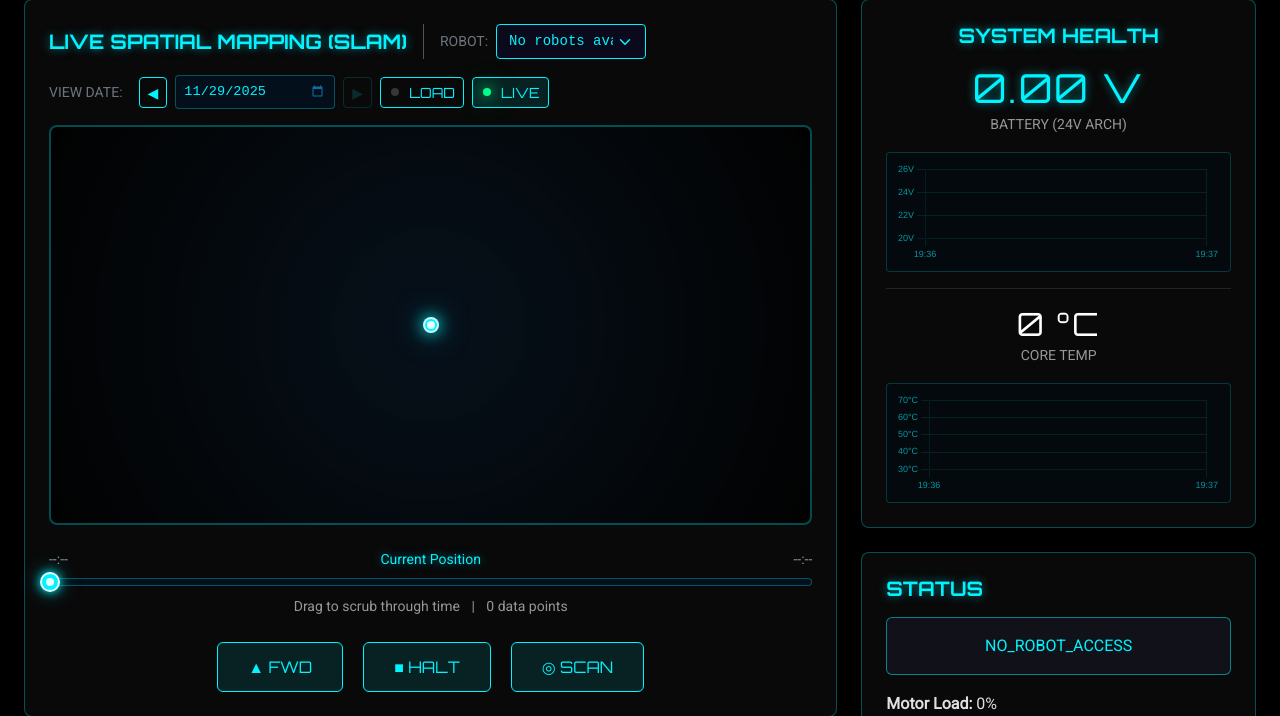
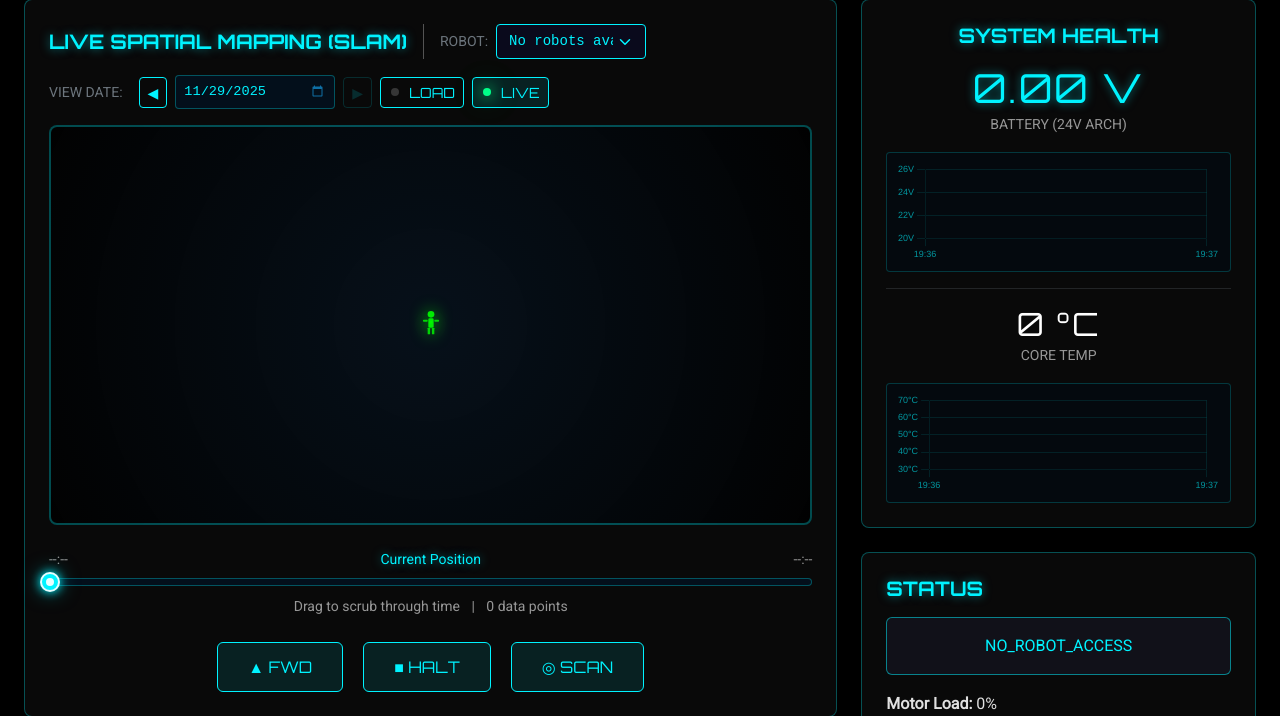
Before and after one commit to pilakkat/sitara_app, a Flask app: page /dashboard in a window 1280 px wide. Shown: the part 97-813 px from the top of the page. Run offline with Flask 3, Linux system fonts and the light colour scheme; the visitor is signed in with stand-in values (Sample User, id 1); data that the repository does not hold is empty.

Commit message:
Enhance robot marker representation; update size, add SVG structure, and implement dynamic status colors

```diff
--- a/static/css/components.css
+++ b/static/css/components.css
@@ -62,31 +62,32 @@
     height: 100%;
 }
 
-/* Robot Marker */
+/* Robot Marker - Humanoid SVG */
 .robot-marker {
     position: absolute;
-    width: 16px;
-    height: 16px;
-    background: var(--neon-blue);
-    border: 2px solid rgba(255, 255, 255, 0.8);
-    border-radius: 50%;
+    width: 32px;
+    height: 32px;
     transform: translate(-50%, -50%);
-    box-shadow: 0 0 15px var(--neon-blue), 0 0 30px rgba(0, 243, 255, 0.5);
     z-index: 10;
-    transition: top 0.3s ease, left 0.3s ease;
+    transition: top 0.3s ease, left 0.3s ease, filter 0.3s ease;
+    filter: drop-shadow(0 0 8px currentColor);
 }
 
-.robot-marker::after {
-    content: '';
-    position: absolute;
-    top: 50%;
-    left: 50%;
-    width: 8px;
-    height: 8px;
-    background: rgba(255, 255, 255, 0.9);
-    border-radius: 50%;
-    transform: translate(-50%, -50%);
+.robot-marker svg {
+    width: 100%;
+    height: 100%;
 }
+
+/* Robot status colors */
+.robot-marker.status-offline { color: #666; } /* Black/Gray for OFFLINE */
+.robot-marker.status-fault { color: #ff4444; } /* Red for FAULT */
+.robot-marker.status-charging { color: #ffaa00; } /* Yellow for CHARGING */
+.robot-marker.status-booting { color: #ff8800; } /* Orange for BOOTING */
+.robot-marker.status-standby { color: #00ff00; } /* Green for STANDBY */
+.robot-marker.status-moving { color: #00aaff; } /* Blue for MOVING */
+.robot-marker.status-scanning { color: #00aaff; } /* Blue for SCANNING */
+.robot-marker.status-idle { color: #00ff00; } /* Green for IDLE */
+.robot-marker.status-operational { color: #00ff00; } /* Green for OPERATIONAL */
 
 /* Log Terminal */
 .log-terminal {
--- a/static/js/main.js
+++ b/static/js/main.js
@@ -80,6 +80,33 @@ function updateAllRobotStatuses() {
             updateRobotDropdownStatus(robot.id, 'OFFLINE');
         });
     });
+}
+
+// Helper function to get robot marker CSS class based on status
+function getRobotMarkerClass(status) {
+    if (!status) return 'status-offline';
+
+    const statusUpper = status.toUpperCase();
+
+    if (statusUpper === 'OFFLINE' || statusUpper === 'UNKNOWN') {
+        return 'status-offline';
+    } else if (statusUpper === 'FAULT' || statusUpper.includes('ERROR') || statusUpper.includes('WARN')) {
+        return 'status-fault';
+    } else if (statusUpper === 'CHARGING') {
+        return 'status-charging';
+    } else if (statusUpper === 'BOOTING') {
+        return 'status-booting';
+    } else if (statusUpper === 'STANDBY' || statusUpper === 'IDLE') {
+        return 'status-standby';
+    } else if (statusUpper === 'MOVING') {
+        return 'status-moving';
+    } else if (statusUpper === 'SCANNING') {
+        return 'status-scanning';
+    } else if (statusUpper === 'OPERATIONAL' || statusUpper === 'NOMINAL') {
+        return 'status-operational';
+    } else {
+        return 'status-standby'; // Default
+    }
 }
 
 // Load available robots
@@ -491,14 +518,20 @@ function updateTelemetryDisplay(data) {
     }
 
     // 5. Move Robot on Map
-    $('#robotMarker').css({
+    const robotMarker = $('#robotMarker');
+    robotMarker.css({
         'top': data.pos_y + '%',
         'left': data.pos_x + '%'
     });
 
+    // Update robot marker color based on status
+    const markerClass = getRobotMarkerClass(data.status);
+    robotMarker.removeClass('status-offline status-fault status-charging status-booting status-standby status-moving status-scanning status-operational');
+    robotMarker.addClass(markerClass);
+
     // Add rotation if orientation is available
     if (data.orientation !== undefined) {
-        $('#robotMarker').css('transform', `translate(-50%, -50%) rotate(${data.orientation}deg)`);
+        robotMarker.css('transform', `translate(-50%, -50%) rotate(${data.orientation}deg)`);
     }
 }
 
--- a/templates/dashboard.html
+++ b/templates/dashboard.html
@@ -30,7 +30,22 @@
             </div>
             <div class="map-container" id="mapZone">
                 <canvas id="pathCanvas" width="600" height="400" style="position: absolute; top: 0; left: 0;"></canvas>
-                <div id="robotMarker" class="robot-marker" style="top: 50%; left: 50%;"></div>
+                <div id="robotMarker" class="robot-marker status-standby" style="top: 50%; left: 50%;">
+                    <svg viewBox="0 0 24 24" fill="currentColor" xmlns="http://www.w3.org/2000/svg">
+                        <!-- Head -->
+                        <circle cx="12" cy="4" r="2.5" opacity="0.9"/>
+                        <!-- Body -->
+                        <rect x="10" y="7" width="4" height="7" rx="1" opacity="0.9"/>
+                        <!-- Arms -->
+                        <rect x="6" y="8" width="3.5" height="1.5" rx="0.5" opacity="0.8"/>
+                        <rect x="14.5" y="8" width="3.5" height="1.5" rx="0.5" opacity="0.8"/>
+                        <!-- Legs -->
+                        <rect x="9.5" y="14" width="1.8" height="5" rx="0.5" opacity="0.8"/>
+                        <rect x="12.7" y="14" width="1.8" height="5" rx="0.5" opacity="0.8"/>
+                        <!-- Core highlight -->
+                        <circle cx="12" cy="10" r="1" opacity="0.6"/>
+                    </svg>
+                </div>
             </div>
 
             <!-- Timeline Scrubber -->
```
